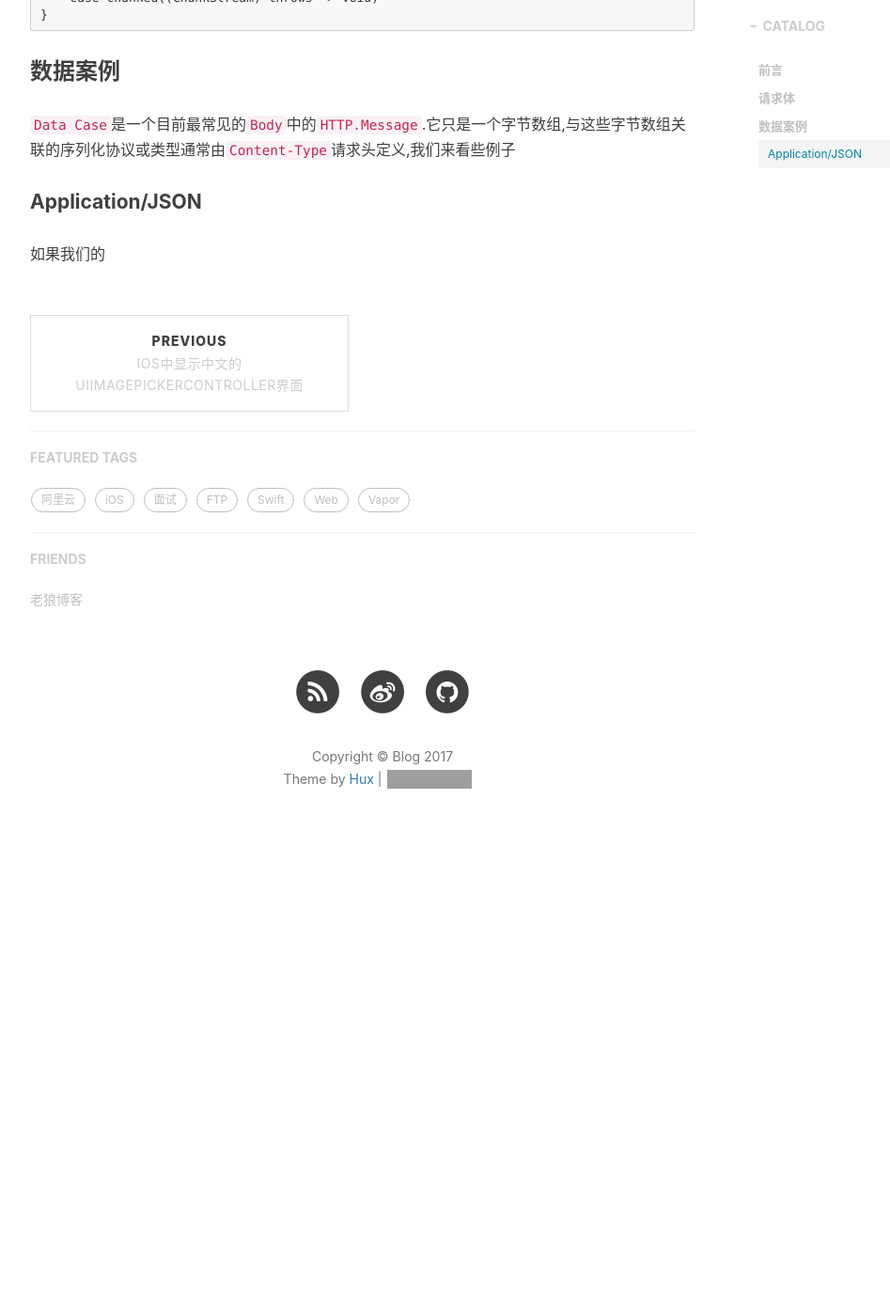
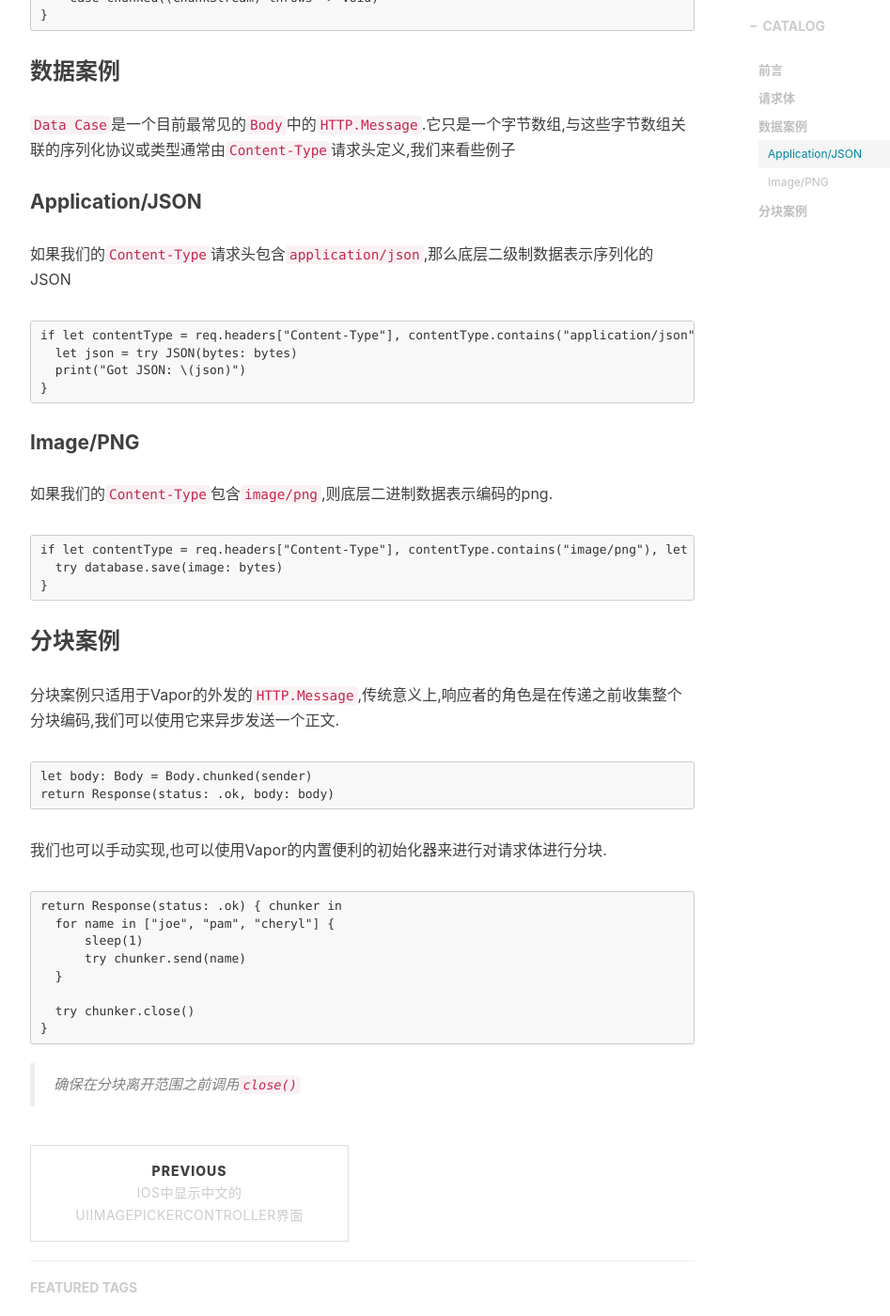
Before and after one commit to fandongtongxue/fandongtongxue.github.io, a Jekyll site: the page built from _posts/2017-08-20-iOS-SwiftVaporWeb23.markdown, in a window 1280 px wide and 1400 px high, scrolled down 1108 px. Shown: the whole window at 94% size, without its empty margins (233-1180 px from the left). Built offline with Jekyll 4.4.1, drawn with Linux system fonts in a browser that asks for light colours; nearby versions of some CDN libraries; comment, search, counter and statistics services are not loaded; before the commit the page ends 2041 px from its top, so only the background shows below that; grey boxes are pictures that could not be loaded.

Commit message:
修改文章

````diff
--- a/_posts/2017-08-20-iOS-SwiftVaporWeb23.markdown
+++ b/_posts/2017-08-20-iOS-SwiftVaporWeb23.markdown
@@ -31,6 +31,40 @@ public enum Body {
 ```
 ### 数据案例
 `Data Case`是一个目前最常见的`Body`中的`HTTP.Message`.它只是一个字节数组,与这些字节数组关联的序列化协议或类型通常由`Content-Type`请求头定义,我们来看些例子
+#### Application/JSON
+如果我们的`Content-Type`请求头包含`application/json`,那么底层二级制数据表示序列化的JSON
 
-#### Application/JSON
-如果我们的
+```
+if let contentType = req.headers["Content-Type"], contentType.contains("application/json"), let bytes = req.body.bytes {
+  let json = try JSON(bytes: bytes)
+  print("Got JSON: \(json)")
+}
+```
+#### Image/PNG
+如果我们的`Content-Type`包含`image/png`,则底层二进制数据表示编码的png.
+
+```
+if let contentType = req.headers["Content-Type"], contentType.contains("image/png"), let bytes = req.body.bytes {
+  try database.save(image: bytes)
+}
+```
+### 分块案例
+分块案例只适用于Vapor的外发的`HTTP.Message`,传统意义上,响应者的角色是在传递之前收集整个分块编码,我们可以使用它来异步发送一个正文.
+
+```
+let body: Body = Body.chunked(sender)
+return Response(status: .ok, body: body)
+```
+我们也可以手动实现,也可以使用Vapor的内置便利的初始化器来进行对请求体进行分块.
+
+```
+return Response(status: .ok) { chunker in
+  for name in ["joe", "pam", "cheryl"] {
+      sleep(1)
+      try chunker.send(name)
+  }
+
+  try chunker.close()
+}
+```
+>确保在分块离开范围之前调用`close()`
````
